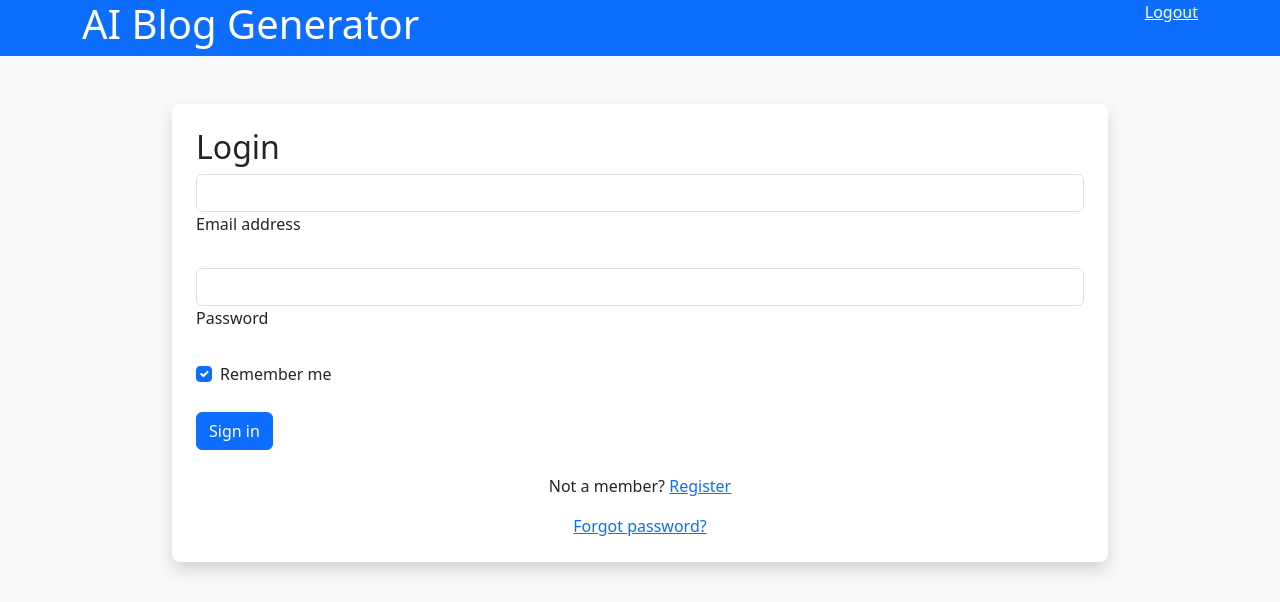
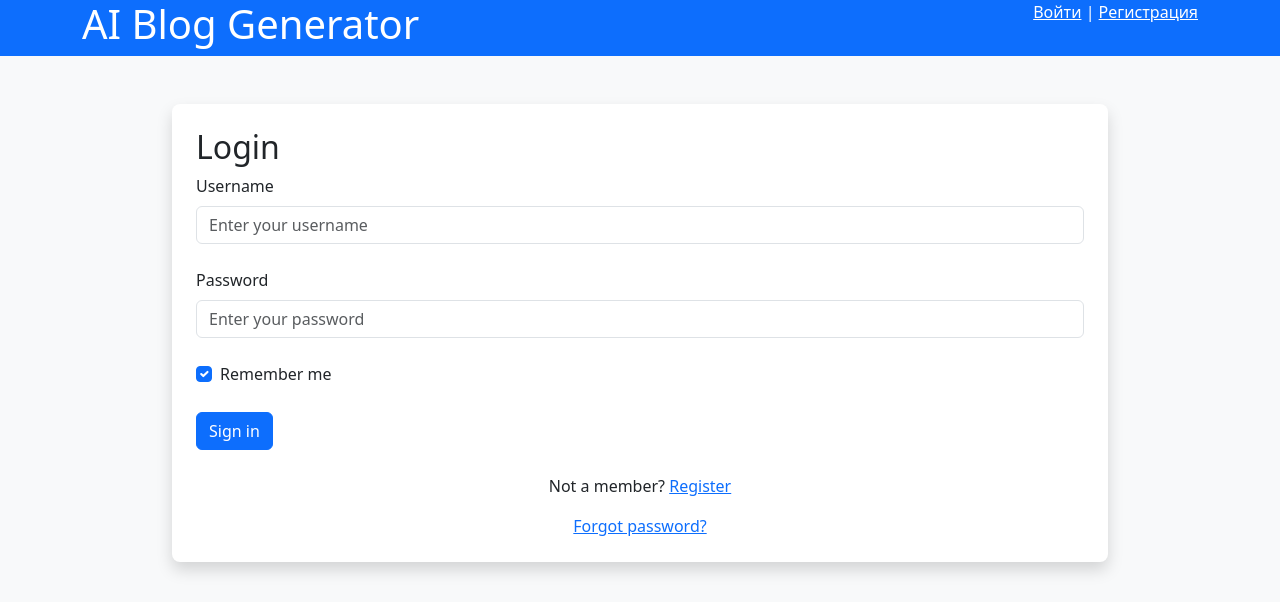
Before and after one commit to AsianWhiteDude/Blog-app, a Django app: page /users/login/ in a window 1280 px wide. Shown: the top 602 px of the page. Run offline with Django 5.2, Linux system fonts and the light colour scheme; some libraries are stand-ins or nearby versions.

Commit message:
Added registration and login systems

```diff
--- a/ai_blog_app/settings.py
+++ b/ai_blog_app/settings.py
@@ -118,3 +118,6 @@ USE_TZ = True
 STATIC_URL = 'static/'
 
 DEFAULT_AUTO_FIELD = 'django.db.models.BigAutoField'
+
+LOGIN_REDIRECT_URL = 'home'
+LOGOUT_REDIRECT_URL = 'home'
--- a/ai_blog_app/templates/base.html
+++ b/ai_blog_app/templates/base.html
@@ -22,7 +22,14 @@
           <h1 class="text-white">AI Blog Generator</h1>
         </div>
         <div class="col-3 d-flex flex-row-reverse">
-          <a href="#" class="text-white hover:underline">Logout</a>
+            {% if user.is_authenticated %}
+                <a href="{% url 'users:logout' %}" class="text-white hover:underline">{{ user.username }} | Выйти</a>
+            {% else %}
+                <p class="text-white hover:underline">
+                    <a href="{% url 'users:login' %}" class="text-white hover:underline">Войти</a> |
+                    <a href="{% url 'users:sign_up' %}" class="text-white hover:underline">Регистрация</a>
+                </p>
+            {% endif %}
         </div>
       </div>
     </div>
--- a/users/forms.py
+++ b/users/forms.py
@@ -1,10 +1,52 @@
 from django import forms
+from django.contrib.auth import get_user_model
+from django.contrib.auth.forms import AuthenticationForm, UserCreationForm
 
 
-class LoginUserForm(forms.Form):
-    email = forms.EmailField(label='Your Email...', required=True,
+class LoginUserForm(AuthenticationForm):
+    username = forms.CharField(label='Username', required=True,
+                               widget=forms.TextInput(attrs={'class': 'form-control',
+                                                             'id': 'UsernameForm',
+                                                             'placeholder': 'Enter your username'}))
+    password = forms.CharField(label='Password', required=True,
+                               widget=forms.PasswordInput(attrs={'class': 'form-control',
+                                                                 'id': 'PasswordField',
+                                                                 'placeholder': 'Enter your password'}))
+
+    class Meta:
+        model = get_user_model()
+        fields = ['username', 'password']
+
+
+class SignUpUserLogin(UserCreationForm):
+    username = forms.CharField(label='Username', required=True,
+                               widget=forms.TextInput(attrs={'class': 'form-control',
+                                                             'id': 'UsernameForm',
+                                                             'placeholder': 'Enter your username'}))
+    email = forms.EmailField(label='E-mail', required=True,
                              widget=forms.EmailInput(attrs={'class': 'form-control',
-                                                            'id': 'EmailForm'}))
-    password = forms.CharField(label='Enter Password...', required=True,
-                               widget=forms.PasswordInput(attrs={'class': 'form-control',
-                                                                 'id': 'PasswordField'}))
+                                                            'id': 'EmailForm',
+                                                            'placeholder': 'Enter your email'}))
+    password1 = forms.CharField(label='Password', required=True,
+                                widget=forms.PasswordInput(attrs={'class': 'form-control',
+                                                                  'id': 'PasswordField',
+                                                                  'placeholder': 'Enter your password'}))
+    password2 = forms.CharField(label='Confirm Password', required=True,
+                                widget=forms.PasswordInput(attrs={'class': 'form-control',
+                                                                  'id': 'ConfirmPasswordField',
+                                                                  'placeholder': 'Confirm your password'}))
+
+    class Meta:
+        model = get_user_model()
+        fields = ['username', 'email', 'password1', 'password2']
+    def cleaned_password2(self):
+        cd = self.cleaned_data
+        if cd['password1'] == cd['password2']:
+            raise forms.ValidationError('Passwords don\'t match!')
+        return cd['password1']
+
+    def clean_email(self):
+        cd = self.cleaned_data
+        if get_user_model().objects.filter(email=cd['email']).exists():
+            raise forms.ValidationError('E-mail is already registered in the system!')
+        return cd['email']
--- a/users/templates/users/login.html
+++ b/users/templates/users/login.html
@@ -6,20 +6,16 @@
     <div class="p-4 text-dark bg-white rounded-3 shadow">
         <h2>Login</h2>
         <form method="post">
-            {% csrf_token %}
+          {% csrf_token %}
 
-          <!-- Email input -->
-          <div data-mdb-input-init class="form-outline mb-4">
-            {{ form.email }}
-            <label class="form-label" for="EmailForm">Email address</label>
-          </div>
-
-          <!-- Password input -->
-          <div data-mdb-input-init class="form-outline mb-4">
-            {{ form.password }}
-            <label class="form-label" for="PasswordField">Password</label>
-          </div>
-
+          <input type="hidden" name="next" value="{{ next }}" />
+          <div class="form-error">{{ form.non_field_errors }}</div>
+          {% for field in form %}
+            <div class="form-outline mb-4">
+              <p><label class="form-label" for="{{ field.id_for_label }}">{{ field.label }}</label>{{ field }}</p>
+              <div class="form-error">{{ field.errors }}</div>
+            </div>
+          {% endfor %}
           <!-- 2 column grid layout for inline styling -->
           <div class="row mb-4">
             <div class="col d-flex">
--- a/users/urls.py
+++ b/users/urls.py
@@ -5,6 +5,7 @@ from . import views
 app_name = 'reviews'
 
 urlpatterns = [
-    path('login/', views.login_user, name='users:login'),
-    path('sign_up/', views.sign_up, name='users:sign_up'),
+    path('login/', views.LoginUser.as_view(), name='login'),
+    path('logout/', views.logout_user, name='logout'),
+    path('sign_up/', views.SignUpUser.as_view(), name='sign_up'),
 ]
--- a/users/views.py
+++ b/users/views.py
@@ -1,25 +1,31 @@
-from django.contrib.auth import login, authenticate
-from django.http import HttpResponseRedirect
+from django.contrib.auth import login, authenticate, logout
+
+from django.contrib.auth.views import LoginView
+from django.http import HttpResponseRedirect, HttpResponse
 from django.shortcuts import render
-from django.urls import reverse
-from .forms import LoginUserForm
+from django.urls import reverse, reverse_lazy
+from django.views.generic import CreateView
 
-def login_user(request):
-
-    if request.method == 'POST':
-        form = LoginUserForm(request.POST)
-        if form.is_valid():
-            cd = form.cleaned_data
-            user = authenticate(request, username=cd['email'], password=cd['password'])
-
-            if user and user.is_active:
-                login(request, user)
-                return HttpResponseRedirect(reverse('home'))
-
-    form = LoginUserForm()
-    return render(request, 'users/login.html', context={'title': 'AI Blog Generator',
-                                                                            'form': form})
+from .forms import LoginUserForm, SignUpUserLogin
 
 
-def sign_up(request):
-    return render(request, 'users/sign_up.html', context={'title': 'AI Blog Generator'})
+class LoginUser(LoginView):
+    form_class = LoginUserForm
+    template_name = 'users/login.html'
+    extra_context = {'title': 'AI Blog Generator'}
+
+    def get_success_url(self):
+        return reverse_lazy('home')
+
+
+class SignUpUser(CreateView):
+    form_class = SignUpUserLogin
+    template_name = 'users/sign_up.html'
+    extra_context = {'title': 'AI Blog Generator'}
+
+    def get_success_url(self):
+        return reverse_lazy('users:login')
+
+def logout_user(request):
+    logout(request)
+    return HttpResponseRedirect(reverse_lazy('home'))
```
Also changed, not shown: users/templates/users/sign_up.html (+12 -24 lines).
